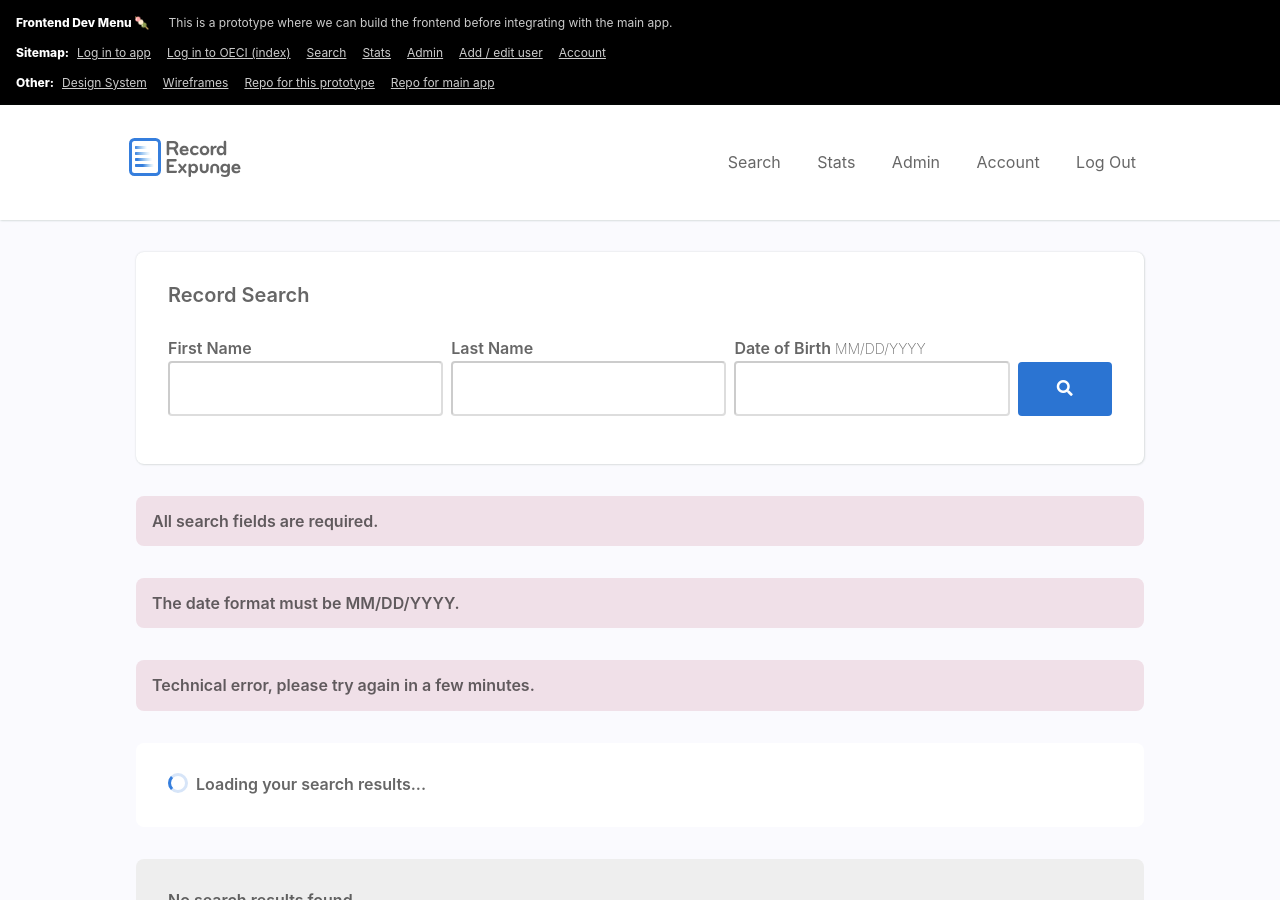
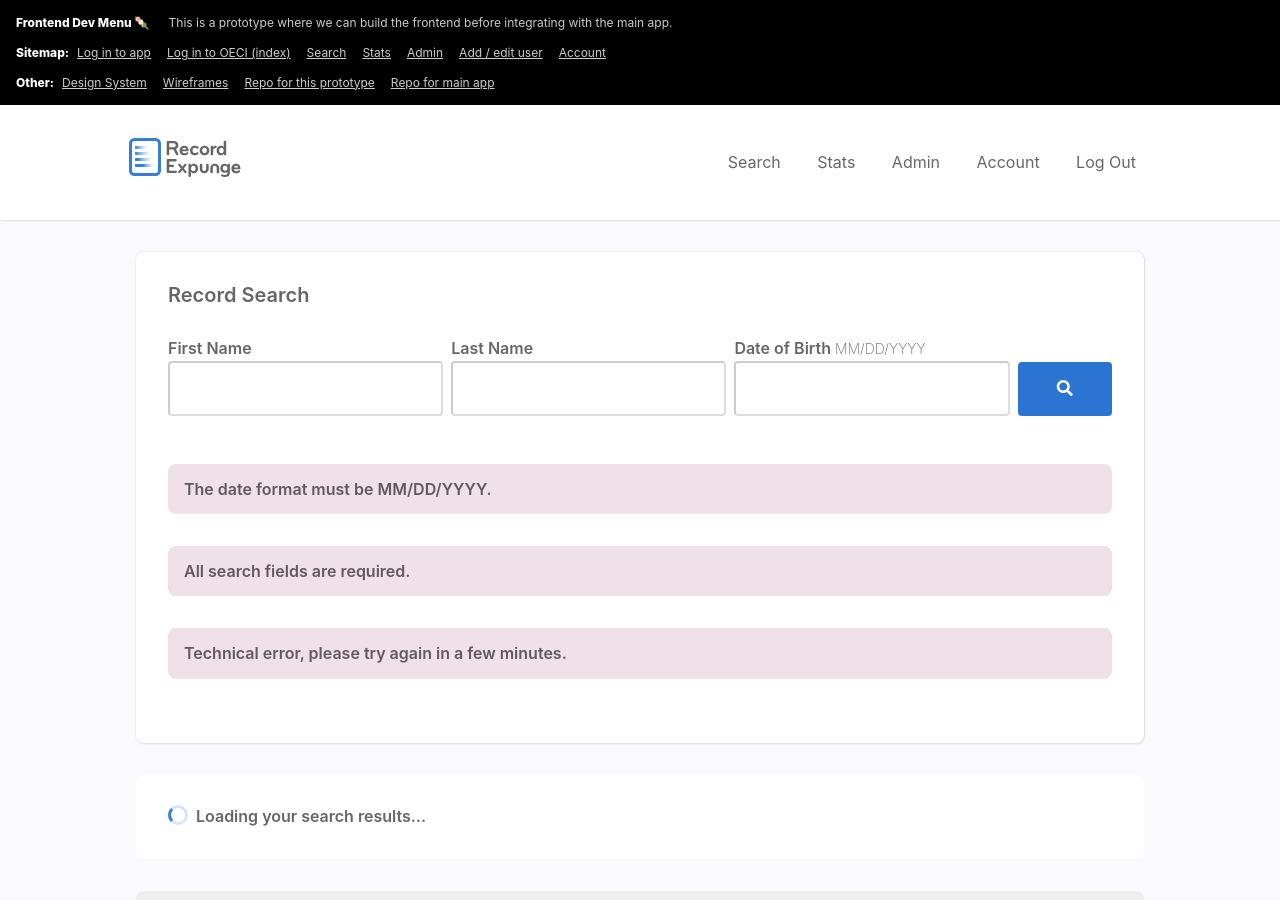
Before and after one commit to hmarcks/expunge-pdx-frontend, a Jekyll site: the page built from search/index.html, in a window 1280 px wide and 900 px high. Built offline with Jekyll 4.4.1, drawn with Linux system fonts in a browser that asks for light colours; nearby versions of some CDN libraries; some of the changed lines change nothing that is shown.

Commit message:
Improves search validations

```diff
--- a/search/index.html
+++ b/search/index.html
@@ -12,19 +12,35 @@
           <label for="first-name" class="db mb1 fw6">
             First Name
           </label>
-          <input id="first-name" type="text" class="w-100 pa3 br2 b--black-20" required>
+          <input
+            id="first-name"
+            type="text"
+            class="w-100 pa3 br2 b--black-20"
+            required
+            aria-invalid="false">
         </div>
         <div class="w-100 w-30-ns mb3 pr2-ns">
           <label for="last-name" class="db mb1 fw6">
             Last Name
           </label>
-          <input id="last-name" type="text" class="w-100 pa3 br2 b--black-20" required>
+          <input
+            id="last-name"
+            type="text"
+            class="w-100 pa3 br2 b--black-20"
+            required
+            aria-invalid="false">
         </div>
         <div class="w-100 w-30-ns mb3 pr2-ns">
           <label for="date-of-birth" class="db mb1 fw6">
             Date of Birth <span class="fw2 f6">MM/DD/YYYY</span>
           </label>
-          <input id="date-of-birth" type="text" class="w-100 pa3 br2 b--black-20" required>
+          <input
+            id="date-of-birth"
+            type="text"
+            class="w-100 pa3 br2 b--black-20"
+            required
+            aria-describedby="dob_msg"
+            aria-invalid="false">
         </div>
         <div class="w-100 w-10-ns mb3">
           <button class="br2 bg-blue white bg-animate hover-bg-dark-blue db w-100 tc pv3 btn--search"  type="submit">
@@ -33,17 +49,16 @@
           </button>
         </div>
       </div>
+      <div role="alert">
+        <!-- Show if the date format is incorrect. We should also allow for "-" along with "/" and not worry about leading zeros. -->
+        <p id="dob_msg" class="bg-washed-red mv4 pa3 br3 fw6">The date format must be MM/DD/YYYY.</p>
+        <!-- Show if missing a field on submit -->
+        <p class="bg-washed-red mv4 pa3 br3 fw6">All search fields are required.</p>
+        <!-- Show if any of the services are down. If there's no internet connection we would ideally have a different message, but that's a nice-to-have. -->
+        <p class="bg-washed-red mv4 pa3 br3 fw6">Technical error, please try again in a few minutes.</p>
+      </div>
     </form>
   </section>
-
-  <div role="alert">
-    <!-- Show if missing a field on submit -->
-    <p class="bg-washed-red mv4 pa3 br3 fw6">All search fields are required.</p>
-    <!-- Show if the date format is incorrect. We should also allow for "-" along with "/" and not worry about leading zeros. -->
-    <p class="bg-washed-red mv4 pa3 br3 fw6">The date format must be MM/DD/YYYY.</p>
-    <!-- Show if any of the services are down. If there's no internet connection we would ideally have a different message, but that's a nice-to-have. -->
-    <p class="bg-washed-red mv4 pa3 br3 fw6">Technical error, please try again in a few minutes.</p>
-  </div>
 
   <div role="status">
     <!-- Show this loading indicator while generating results. -->
```
Also changed, not shown: 1 other file.
